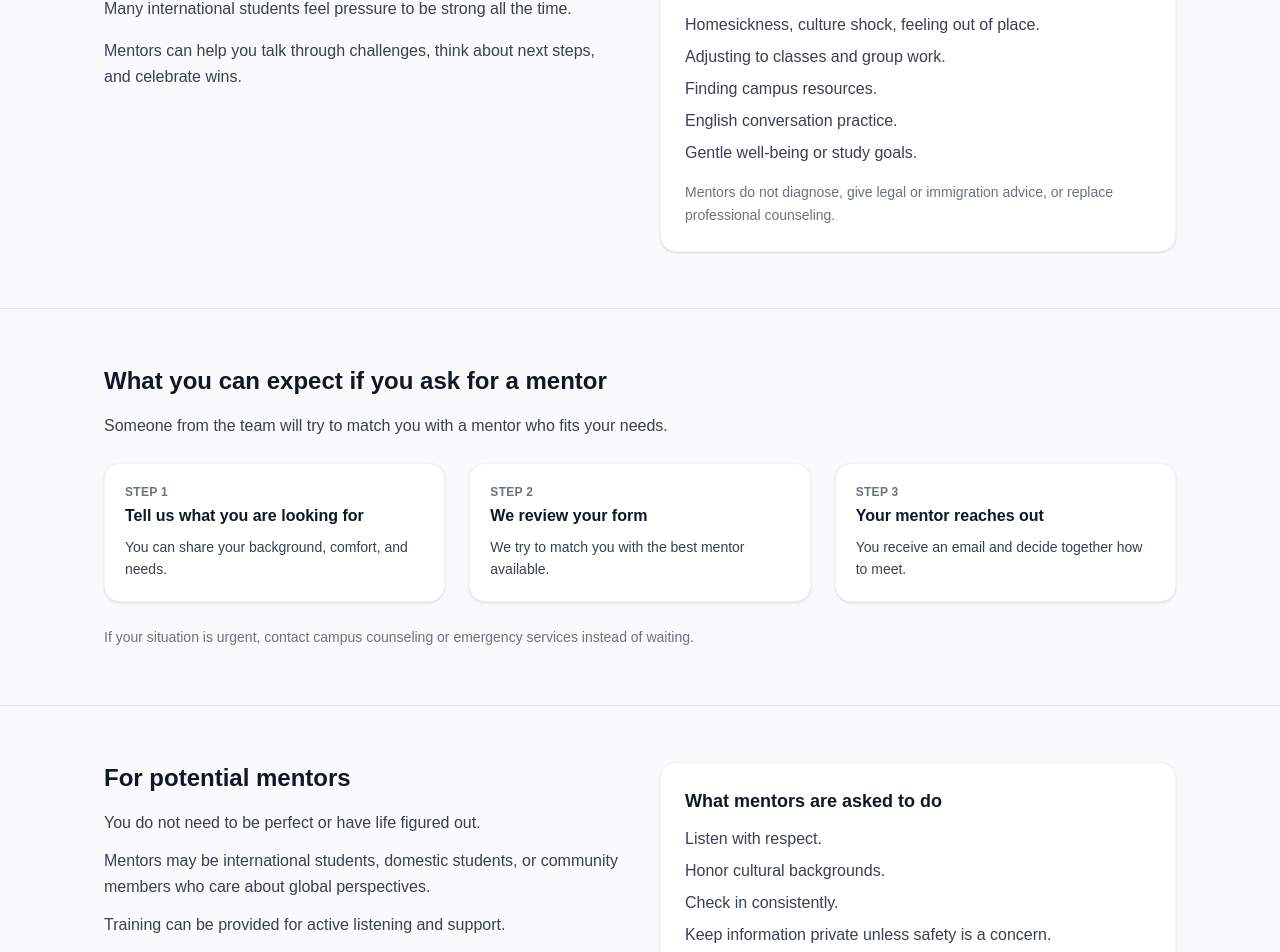
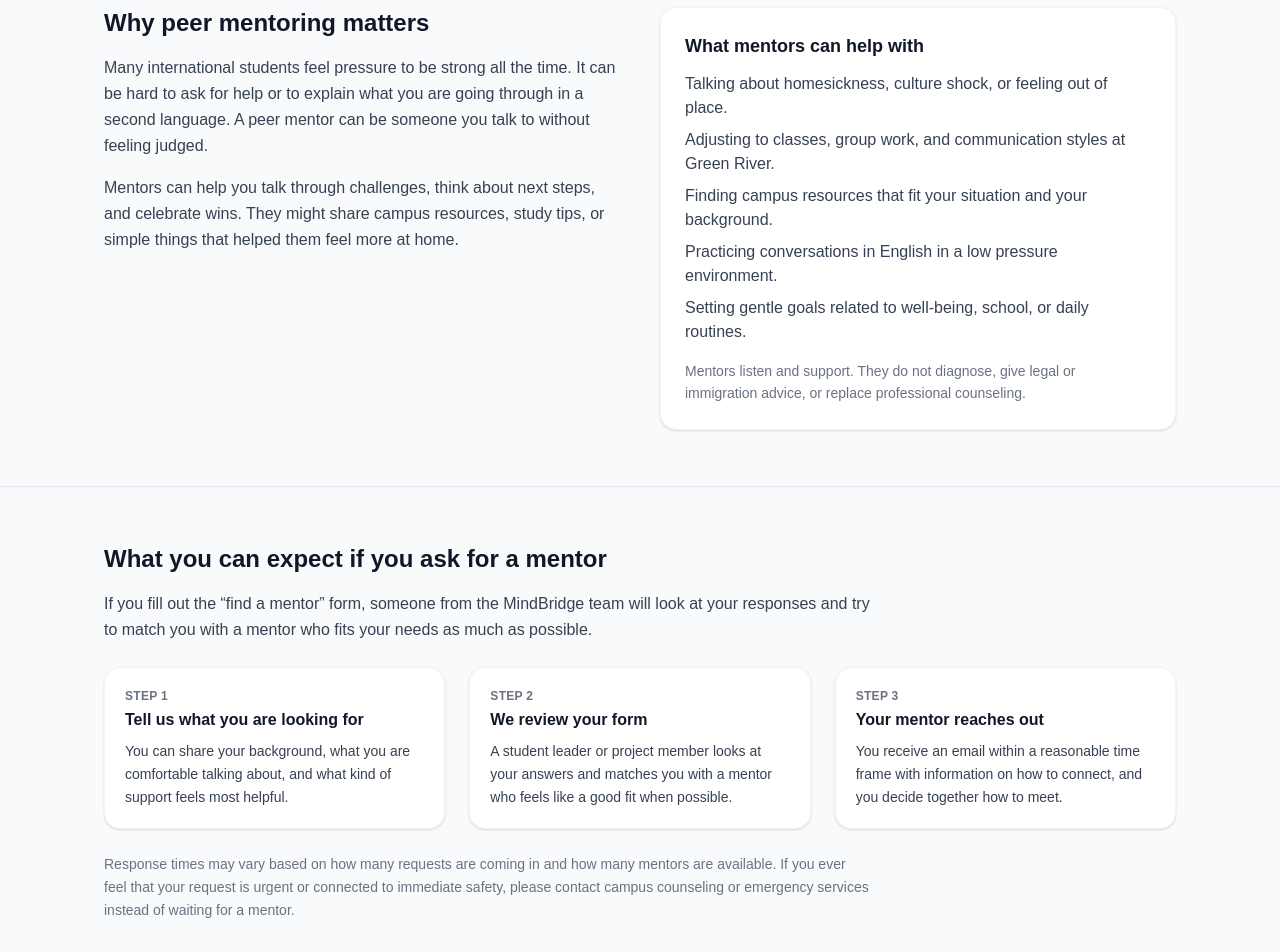
Before and after one commit to 0j0byte/Mindbridge-Link, a Next.js app: page /mentors in a window 1280 px wide. Shown: the part 678-1630 px from the top of the page. Built offline with nearby package versions, Linux system fonts and the light colour scheme.

Commit message:
Restore original mentor text + animations only

```diff
--- a/app/mentors/page.tsx
+++ b/app/mentors/page.tsx
@@ -13,6 +13,7 @@ export default function MentorsPage() {
   return (
     <div className="min-h-screen bg-gray-50 flex flex-col">
       <main className="flex-1">
+
         {/* HERO */}
         <motion.section
           initial={{ opacity: 0, y: 25 }}
@@ -21,6 +22,7 @@ export default function MentorsPage() {
           className="bg-white border-b border-gray-200"
         >
           <div className="max-w-6xl mx-auto px-6 md:px-10 py-14 md:py-16 flex flex-col md:flex-row gap-10 items-center">
+
             {/* LEFT */}
             <motion.div
               initial={{ opacity: 0, x: -25 }}
@@ -34,13 +36,11 @@ export default function MentorsPage() {
               </h1>
 
               <p className="mt-5 text-base md:text-lg text-gray-700 max-w-xl leading-relaxed">
-                MindBridge mentors are students and community members who understand how
-                hard it can be to study in a new country.
+                MindBridge mentors are students and community members who understand how hard it can be to study in a new country. They are here to listen, share what they have learned, and help you feel less alone.
               </p>
 
               <p className="mt-3 text-sm text-gray-600 max-w-xl leading-relaxed">
-                Mentors are not therapists or crisis counselors. They are people who care
-                and want to support you.
+                Mentors are not therapists or crisis counselors. They are people who care and want to support you as you navigate daily life at Green River.
               </p>
 
               <div className="mt-7 flex flex-wrap gap-4">
@@ -73,17 +73,18 @@ export default function MentorsPage() {
               <div className="w-64 h-64 md:w-80 md:h-80 rounded-3xl overflow-hidden shadow-xl bg-gray-100">
                 <Image
                   src="/mentor_help.jpeg"
-                  alt="Student offering guidance"
+                  alt="Student offering guidance to another student"
                   width={450}
                   height={450}
                   className="w-full h-full object-cover"
                 />
               </div>
             </motion.div>
+
           </div>
         </motion.section>
 
-        {/* Why peer mentoring matters */}
+        {/* WHY PEER MENTORING MATTERS */}
         <motion.section
           initial={{ opacity: 0, y: 30 }}
           whileInView={{ opacity: 1, y: 0 }}
@@ -92,28 +93,23 @@ export default function MentorsPage() {
           className="max-w-6xl mx-auto px-6 md:px-10 py-12 md:py-14"
         >
           <div className="grid md:grid-cols-2 gap-10 items-start">
+
             {/* LEFT */}
-            <motion.div
-              initial={{ opacity: 0 }}
-              whileInView={{ opacity: 1 }}
-              transition={{ duration: 0.6 }}
-              viewport={{ once: true }}
-            >
+            <div>
               <h2 className="text-2xl font-semibold text-gray-900 mb-4">
                 Why peer mentoring matters
               </h2>
 
               <p className="text-sm md:text-base text-gray-700 leading-relaxed mb-4">
-                Many international students feel pressure to be strong all the time.
+                Many international students feel pressure to be strong all the time. It can be hard to ask for help or to explain what you are going through in a second language. A peer mentor can be someone you talk to without feeling judged.
               </p>
 
               <p className="text-sm md:text-base text-gray-700 leading-relaxed">
-                Mentors can help you talk through challenges, think about next steps, and
-                celebrate wins.
+                Mentors can help you talk through challenges, think about next steps, and celebrate wins. They might share campus resources, study tips, or simple things that helped them feel more at home.
               </p>
-            </motion.div>
+            </div>
 
-            {/* RIGHT */}
+            {/* RIGHT CARD */}
             <motion.div
               whileHover={{ scale: 1.02 }}
               className="bg-white border border-gray-100 rounded-2xl shadow-sm p-6"
@@ -123,22 +119,22 @@ export default function MentorsPage() {
               </h3>
 
               <ul className="space-y-2 text-sm md:text-base text-gray-700">
-                <li>Homesickness, culture shock, feeling out of place.</li>
-                <li>Adjusting to classes and group work.</li>
-                <li>Finding campus resources.</li>
-                <li>English conversation practice.</li>
-                <li>Gentle well-being or study goals.</li>
+                <li>Talking about homesickness, culture shock, or feeling out of place.</li>
+                <li>Adjusting to classes, group work, and communication styles at Green River.</li>
+                <li>Finding campus resources that fit your situation and your background.</li>
+                <li>Practicing conversations in English in a low pressure environment.</li>
+                <li>Setting gentle goals related to well-being, school, or daily routines.</li>
               </ul>
 
               <p className="mt-4 text-xs md:text-sm text-gray-500 leading-relaxed">
-                Mentors do not diagnose, give legal or immigration advice, or replace
-                professional counseling.
+                Mentors listen and support. They do not diagnose, give legal or immigration advice, or replace professional counseling.
               </p>
             </motion.div>
+
           </div>
         </motion.section>
 
-        {/* Steps */}
+        {/* WHAT TO EXPECT */}
         <motion.section
           initial={{ opacity: 0, y: 35 }}
           whileInView={{ opacity: 1, y: 0 }}
@@ -152,58 +148,68 @@ export default function MentorsPage() {
             </h2>
 
             <p className="text-sm md:text-base text-gray-700 max-w-3xl mb-6 leading-relaxed">
-              Someone from the team will try to match you with a mentor who fits your
-              needs.
+              If you fill out the “find a mentor” form, someone from the MindBridge team will look at your responses and try to match you with a mentor who fits your needs as much as possible.
             </p>
 
             <div className="grid md:grid-cols-3 gap-6">
-              {[
-                {
-                  step: "Step 1",
-                  title: "Tell us what you are looking for",
-                  text: "You can share your background, comfort, and needs.",
-                },
-                {
-                  step: "Step 2",
-                  title: "We review your form",
-                  text:
-                    "We try to match you with the best mentor available.",
-                },
-                {
-                  step: "Step 3",
-                  title: "Your mentor reaches out",
-                  text:
-                    "You receive an email and decide together how to meet.",
-                },
-              ].map((item) => (
+
+              {/* STEP 1 */}
               <motion.div
-                  key={item.step}
                 whileHover={{ scale: 1.02 }}
                 className="bg-white rounded-2xl border border-gray-100 p-5 shadow-sm"
               >
                 <p className="text-xs font-semibold text-gray-500 uppercase tracking-wide mb-1">
-                    {item.step}
+                  Step 1
                 </p>
-
                 <h3 className="text-sm md:text-base font-semibold text-gray-900 mb-2">
-                    {item.title}
+                  Tell us what you are looking for
                 </h3>
-
                 <p className="text-sm text-gray-700 leading-relaxed">
-                    {item.text}
+                  You can share your background, what you are comfortable talking about, and what kind of support feels most helpful.
                 </p>
               </motion.div>
-              ))}
+
+              {/* STEP 2 */}
+              <motion.div
+                whileHover={{ scale: 1.02 }}
+                className="bg-white rounded-2xl border border-gray-100 p-5 shadow-sm"
+              >
+                <p className="text-xs font-semibold text-gray-500 uppercase tracking-wide mb-1">
+                  Step 2
+                </p>
+                <h3 className="text-sm md:text-base font-semibold text-gray-900 mb-2">
+                  We review your form
+                </h3>
+                <p className="text-sm text-gray-700 leading-relaxed">
+                  A student leader or project member looks at your answers and matches you with a mentor who feels like a good fit when possible.
+                </p>
+              </motion.div>
+
+              {/* STEP 3 */}
+              <motion.div
+                whileHover={{ scale: 1.02 }}
+                className="bg-white rounded-2xl border border-gray-100 p-5 shadow-sm"
+              >
+                <p className="text-xs font-semibold text-gray-500 uppercase tracking-wide mb-1">
+                  Step 3
+                </p>
+                <h3 className="text-sm md:text-base font-semibold text-gray-900 mb-2">
+                  Your mentor reaches out
+                </h3>
+                <p className="text-sm text-gray-700 leading-relaxed">
+                  You receive an email within a reasonable time frame with information on how to connect, and you decide together how to meet.
+                </p>
+              </motion.div>
+
             </div>
 
             <p className="mt-6 text-xs md:text-sm text-gray-500 leading-relaxed max-w-3xl">
-              If your situation is urgent, contact campus counseling or emergency
-              services instead of waiting.
+              Response times may vary based on how many requests are coming in and how many mentors are available. If you ever feel that your request is urgent or connected to immediate safety, please contact campus counseling or emergency services instead of waiting for a mentor.
             </p>
           </div>
         </motion.section>
 
-        {/* For Mentors */}
+        {/* FOR POTENTIAL MENTORS */}
         <motion.section
           initial={{ opacity: 0, y: 35 }}
           whileInView={{ opacity: 1, y: 0 }}
@@ -211,31 +217,28 @@ export default function MentorsPage() {
           viewport={{ once: true }}
           className="max-w-6xl mx-auto px-6 md:px-10 py-12 md:py-14"
         >
-          <div className="grid md:grid-cols-2 gap-10 items-start">
-            <motion.div
-              initial={{ opacity: 0 }}
-              whileInView={{ opacity: 1 }}
-              transition={{ duration: 0.6 }}
-              viewport={{ once: true }}
-            >
+          <div className="grid md:grid-cols-2 gap-10">
+
+            {/* LEFT TEXT */}
+            <div>
               <h2 className="text-2xl font-semibold text-gray-900 mb-4">
                 For potential mentors
               </h2>
 
               <p className="text-sm md:text-base text-gray-700 leading-relaxed mb-3">
-                You do not need to be perfect or have life figured out.
+                If you want to become a mentor, you do not need to be perfect or have life completely figured out. You simply need to be willing to listen, respect different cultures, and show up consistently.
               </p>
 
               <p className="text-sm md:text-base text-gray-700 leading-relaxed mb-3">
-                Mentors may be international students, domestic students, or community
-                members who care about global perspectives.
+                Mentors might be former or current international students, domestic students who care about global perspectives, or community members with experience supporting people across cultures.
               </p>
 
               <p className="text-sm md:text-base text-gray-700 leading-relaxed">
-                Training can be provided for active listening and support.
+                Training or guidance can be provided on topics like active listening, setting boundaries, and referring students to campus resources when needed.
               </p>
-            </motion.div>
+            </div>
 
+            {/* RIGHT CARD */}
             <motion.div
               whileHover={{ scale: 1.02 }}
               className="bg-white rounded-2xl border border-gray-100 p-6 shadow-sm"
@@ -245,15 +248,15 @@ export default function MentorsPage() {
               </h3>
 
               <ul className="space-y-2 text-sm md:text-base text-gray-700">
-                <li>Listen with respect.</li>
-                <li>Honor cultural backgrounds.</li>
-                <li>Check in consistently.</li>
+                <li>Listen with respect and without judgment.</li>
+                <li>Honor students' cultural and language backgrounds.</li>
+                <li>Meet or check in on a schedule that works for both people.</li>
                 <li>Keep information private unless safety is a concern.</li>
-                <li>Encourage students to use campus services when needed.</li>
+                <li>Encourage students to use professional or campus services when needed.</li>
               </ul>
 
               <p className="mt-4 text-xs md:text-sm text-gray-500 leading-relaxed">
-                If you are interested, fill out the form below.
+                If you are interested in becoming a mentor, you can fill out the form below and share your background, availability, and any experience you have working with international students.
               </p>
 
               <div className="mt-4">
@@ -266,8 +269,10 @@ export default function MentorsPage() {
                 </a>
               </div>
             </motion.div>
+
           </div>
         </motion.section>
+
       </main>
     </div>
   );
```
Lines whose indentation alone changed are shown as unchanged.
